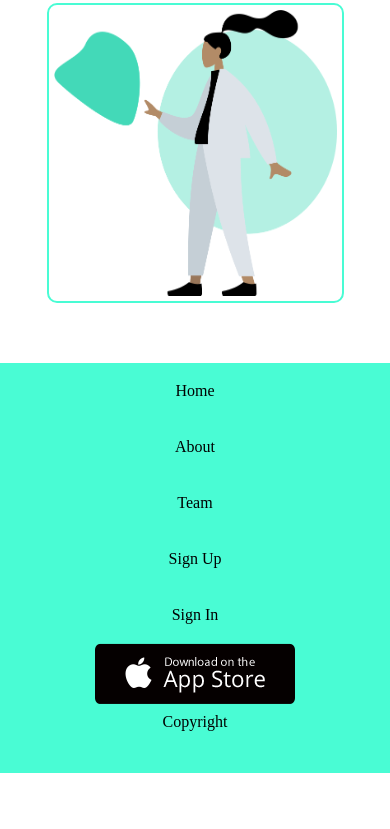
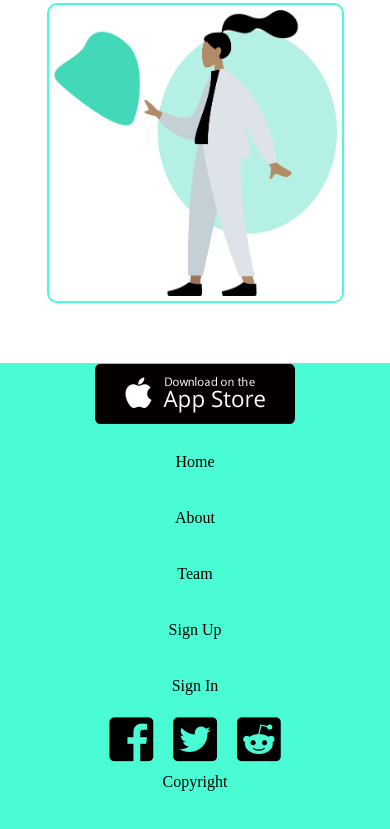
Before and after one commit to eztip/eztip-UI-arshak, a plain HTML site: page index.html in a window 390 px wide. Shown: the part 1129-1958 px from the top of the page. Before the commit the page ends 1902 px from the top, so only its background shows below. Drawn offline with Linux system fonts and the light colour scheme; a script that the page names is missing.

Commit message:
Fixed footer and added fontawesome icons

```diff
--- a/assets/LESS/footer.less
+++ b/assets/LESS/footer.less
@@ -4,9 +4,13 @@
   margin: 0;
   background-color: @bg-color;
   footer {
+
+    .top-footer {
+      .flex(space-evenly, center);
+
       nav {
         width: 100%;
-      .flex(space-evenly, center);
+        .flex(flex-end, center);
         margin-left: 0px;
 
         a {
@@ -21,13 +25,18 @@
             color: darkcyan;
           }
 
-        @media (max-width: 550px) {
+          @media (max-width: 750px) {
             display: block;
             text-align: center;
           }
         }
 
-      @media (max-width: 550px) {
+        @media (max-width: 750px) {
+          display: block;
+        }
+      }
+
+      @media (max-width: 750px) {
         display: block;
       }
     }
@@ -38,11 +47,20 @@
     }
 
     .apple {
-      margin: 0 20px;
+      margin: 10px 20px;
 
-      @media (max-width: 550px) {
+      @media (max-width: 750px) {
         .flex(center, center);
-        margin: 0 auto;
+        margin: 10px auto;
+      }
+    }
+
+    .font-icons {
+      .flex(center, center);
+      font-size: 50px;
+      cursor: pointer;
+      i {
+        margin: 0 10px;
       }
     }
   }
@@ -51,7 +69,7 @@
     height: 190px;
   }
 
-  @media (max-width: 550px) {
-    height: 410px;
+  @media (max-width: 750px) {
+    height: 470px;
   }
 }
--- a/css/LESS/index.css
+++ b/css/LESS/index.css
@@ -537,33 +537,44 @@ header nav a:hover {
   margin: 0;
   background-color: #49fcd4;
 }
-.footer footer nav {
-  width: 100%;
+.footer footer .top-footer {
   display: flex;
   justify-content: space-evenly;
   align-items: center;
   flex-direction: row;
+}
+.footer footer .top-footer nav {
+  width: 100%;
+  display: flex;
+  justify-content: flex-end;
+  align-items: center;
+  flex-direction: row;
   margin-left: 0px;
 }
-.footer footer nav a {
+.footer footer .top-footer nav a {
   text-decoration-style: none;
   text-decoration-line: none;
   text-decoration-color: none;
   color: #000000;
   padding: 20px 20px;
 }
-.footer footer nav a:hover {
+.footer footer .top-footer nav a:hover {
   background-color: white;
   color: darkcyan;
 }
-@media (max-width: 550px) {
-  .footer footer nav a {
+@media (max-width: 750px) {
+  .footer footer .top-footer nav a {
     display: block;
     text-align: center;
   }
 }
-@media (max-width: 550px) {
-  .footer footer nav {
+@media (max-width: 750px) {
+  .footer footer .top-footer nav {
+    display: block;
+  }
+}
+@media (max-width: 750px) {
+  .footer footer .top-footer {
     display: block;
   }
 }
@@ -572,25 +583,36 @@ header nav a:hover {
   padding: 10px;
 }
 .footer footer .apple {
-  margin: 0 20px;
+  margin: 10px 20px;
 }
-@media (max-width: 550px) {
+@media (max-width: 750px) {
   .footer footer .apple {
     display: flex;
     justify-content: center;
     align-items: center;
     flex-direction: row;
-    margin: 0 auto;
+    margin: 10px auto;
   }
+}
+.footer footer .font-icons {
+  display: flex;
+  justify-content: center;
+  align-items: center;
+  flex-direction: row;
+  font-size: 50px;
+  cursor: pointer;
+}
+.footer footer .font-icons i {
+  margin: 0 10px;
 }
 @media (max-width: 800px) {
   .footer {
     height: 190px;
   }
 }
-@media (max-width: 550px) {
+@media (max-width: 750px) {
   .footer {
-    height: 410px;
+    height: 470px;
   }
 }
 .test h2 {
--- a/index.html
+++ b/index.html
@@ -84,6 +84,8 @@
   </section>
   <section class="footer">
     <footer>
+      <div class="top-footer">
+        <a href="#" class="apple"><img src="./assets/images/apple-button.png" alt="A picture saying download from the app store"></a>
         <nav>
           <a href="./index.html" id="link1">Home</a>
           <a href="./about.html" id="link2">About</a>
@@ -91,7 +93,14 @@
           <a href="#" id="link4">Sign Up</a>
           <a href="https://leigh-ann-eztip.netlify.com/" id="link5">Sign In</a>
         </nav>
-      <a href="#" class="apple"><img src="./assets/images/apple-button.png" alt="A picture saying download from the app store"></a>
+      </div>
+      <div class="font-icons">
+        <i class="fab fa-facebook-square"></i>
+        <i class="fab fa-twitter-square"></i>
+        <i class="fab fa-reddit-square"></i>
+      </div>
+
+
       <p>Copyright</p>
     </footer>
   </section>
```
Also changed, not shown: about.html (+8 -1 lines), team.html (+8 -1 lines). Lines whose indentation alone changed are shown as unchanged.
